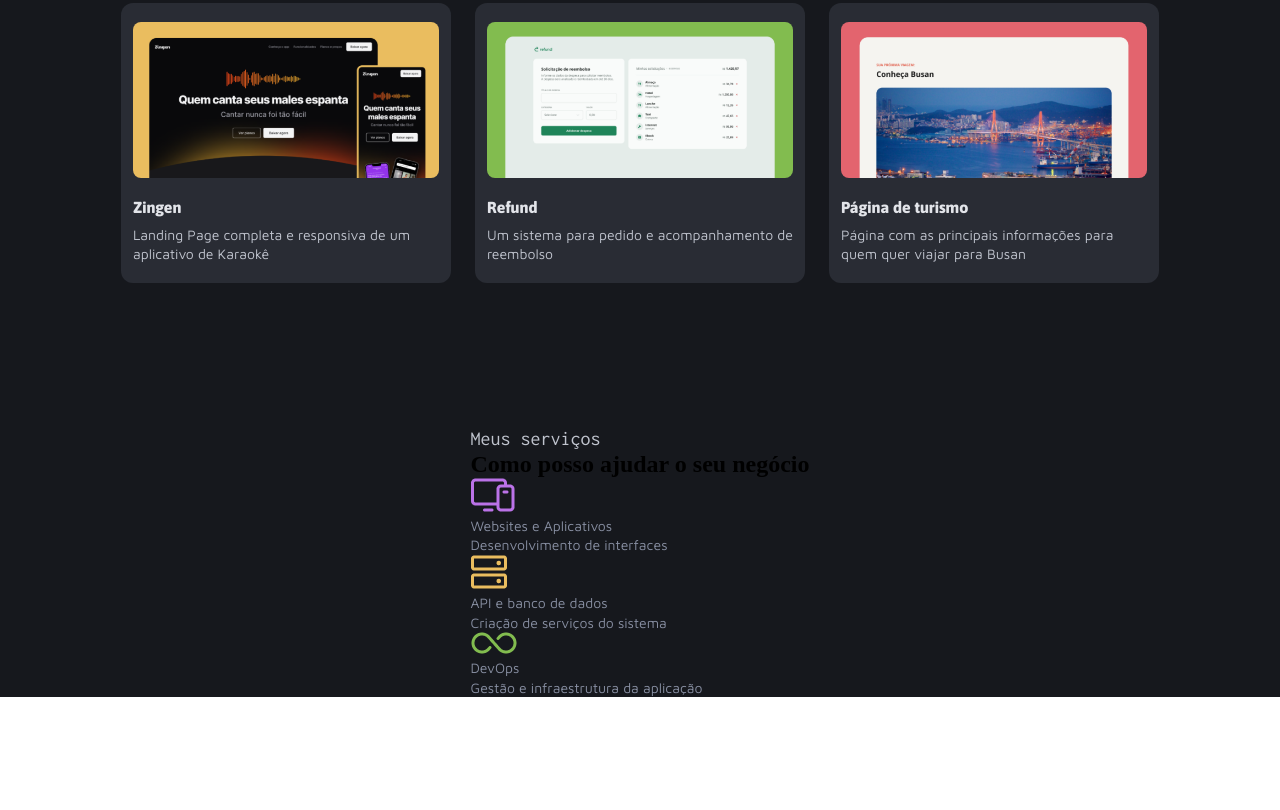
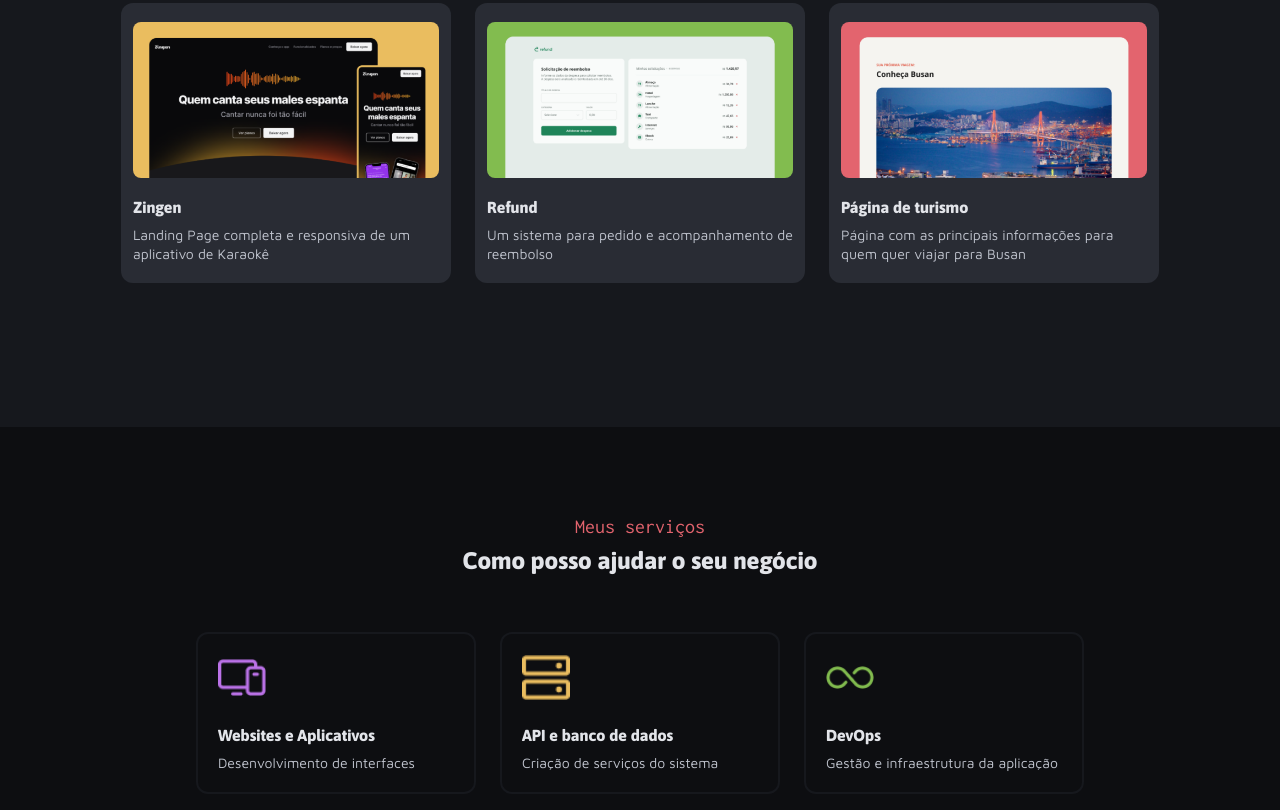
Before and after one commit to srlemos/Projeto-PortfolioDev, a plain HTML site: page index.html in a window 1280 px wide. Shown: the part 1240-2050 px from the top of the page. Before the commit the page ends 1937 px from the top, so only its background shows below. Drawn offline with Linux system fonts and the light colour scheme.

Commit message:
estilizando seção services

```diff
--- a/styles/main.css
+++ b/styles/main.css
@@ -68,3 +68,64 @@ main {
     }
   }
 }
+
+.services {
+  background-color: var(--gray-100);
+  width: 100%;
+  display: flex;
+  flex-direction: column;
+  align-items: center;
+  padding-top: 88px;
+  padding-bottom: 120px;
+}
+
+.services-header {
+  margin-bottom: 56px;
+
+  h3 {
+    font: var(--subtitle);
+    color: var(--red);
+    text-align: center;
+    margin-bottom: 8px;
+  }
+
+  h2 {
+    font: var(--title-md);
+    color: var(--gray-600);
+  }
+}
+
+.my-services {
+  display: grid;
+  grid-template-columns: 1fr 1fr 1fr;
+  gap: 24px;
+}
+
+.container-services {
+  width: 280px;
+  border: 2px solid var(--gray-200);
+  border-radius: 12px;
+  padding: 20px;
+
+  img {
+    width: 48px;
+    height: 48px;
+    object-fit: contain;
+  }
+}
+
+.services-description {
+
+  margin-top: 20px;
+
+  p:first-child {
+    padding-bottom: 8px;
+    font: var(--title-sm);
+    color: var(--gray-600);
+  }
+
+  p:last-child {
+    font: var(--text-sm);
+    color: var(--gray-500);
+  }
+}
```
